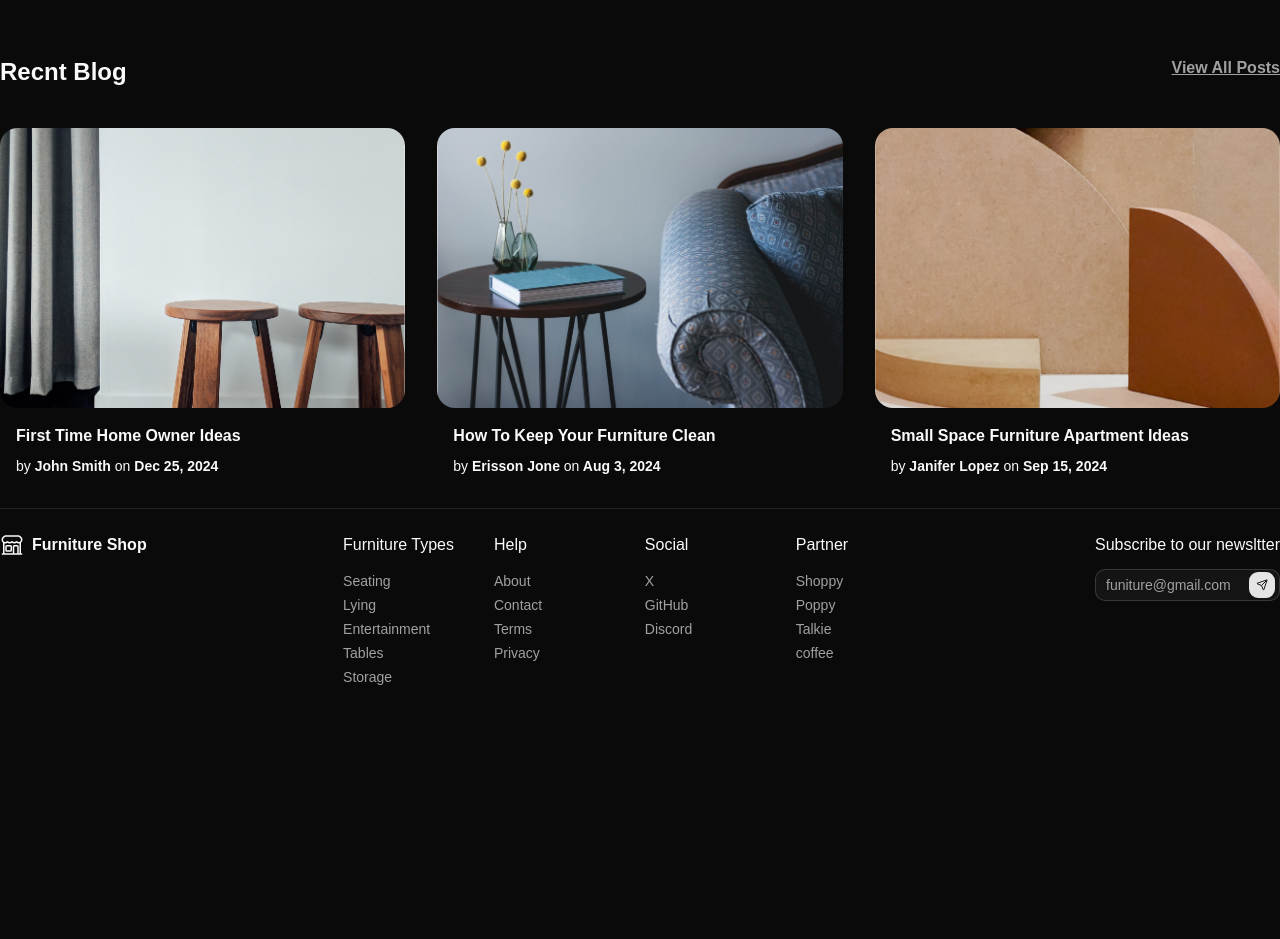
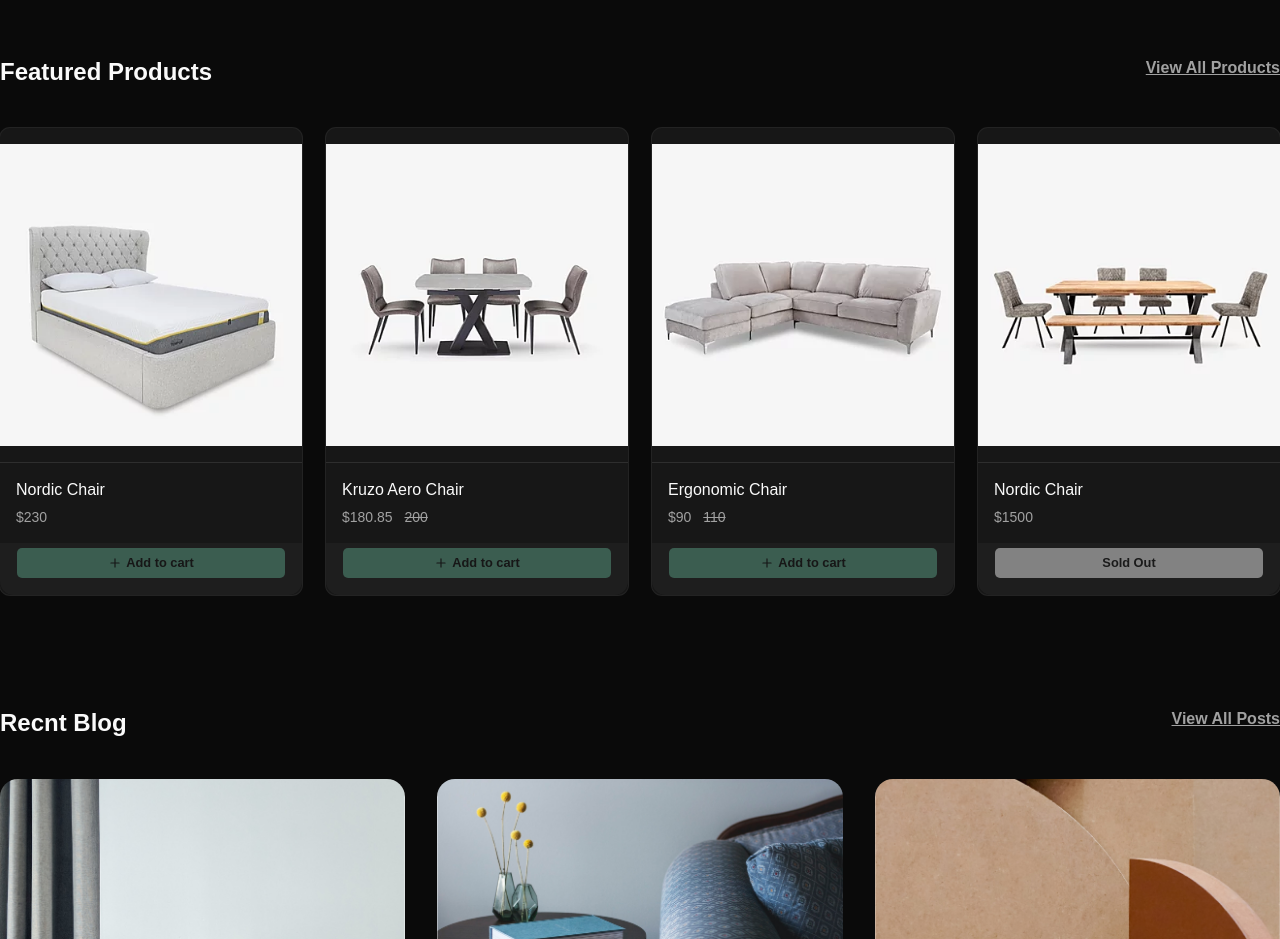
Before and after one commit to WaiKyawMyo/furniture-web, a React (Vite) app: page / in a window 1280 px wide. Shown: the part 920-1859 px from the top of the page. Before the commit the page ends 1633 px from the top, so only its background shows below. Built offline with nearby package versions, Linux system fonts and the light colour scheme.

Commit message:
finish home products card

```diff
--- a/src/Pages/Home.tsx
+++ b/src/Pages/Home.tsx
@@ -1,20 +1,31 @@
 import BlogCard from "@/components/blogs/BlogCard";
 import CarouselPlugin from "@/components/products/CarouselCard";
+import ProductCard from "@/components/products/ProductCard";
 import { Button } from "@/components/ui/button";
 import Couch from "@/data/images/couch.png";
 import { posts } from "@/data/posts";
 import { products } from "@/data/products";
 import { Link } from "react-router";
 
-const samplePosts = posts.slice(0,3)
-
+const samplePosts = posts.slice(0, 3);
+const sampleProducts= products.slice(0,4)
 const Home = () => {
-  const Title = ({title,href,sideText}:{title:string,href:string,sideText:string})=> (
+  const Title = ({
+    title,
+    href,
+    sideText,
+  }: {
+    title: string;
+    href: string;
+    sideText: string;
+  }) => (
     <div className="px-4 md:px-0 lg:px-0 mt-28 mb-10 flex flex-col lg:flex-row lg:justify-between md:flex-row md:justify-between ">
       <h2 className="text-2xl font-bold mb-4 md:mb-0">{title}</h2>
-      <Link className="text-muted-foreground font-semibold underline" to={href}>{sideText}</Link>
+      <Link className="text-muted-foreground font-semibold underline" to={href}>
+        {sideText}
+      </Link>
     </div>
-  )
+  );
   return (
     <div className="container mx-auto">
       <div className=" flex flex-col lg:flex-row lg:justify-between ">
@@ -46,9 +57,18 @@ const Home = () => {
         {/* Image Section */}
         <img className="w-full lg:3/5" src={Couch} alt="" />
       </div>
-      <CarouselPlugin products={products}/>
-      <Title title="Recnt Blog" href="/blogs" sideText="View All Posts"/>
-      <BlogCard posts={samplePosts}/>
+      <CarouselPlugin products={products} />
+      <Title title="Featured Products" href="/products" sideText="View All Products" />
+      <div className="grid grid-cols-1 gap-6 md:grid-cols-2 lg:grid-cols-4 px-4 md:px-0">
+        {sampleProducts.map((product)=>(
+        <ProductCard key={product.id}  product= {product}/>
+      ))}
+      </div>
+
+
+
+      <Title title="Recnt Blog" href="/blogs" sideText="View All Posts" />
+      <BlogCard posts={samplePosts} />
     </div>
   );
 };
--- /dev/null
+++ b/src/Pages/products/Product.tsx
@@ -0,0 +1,8 @@
+
+const Product = () => {
+  return (
+    <div>Product</div>
+  )
+}
+
+export default Product
--- /dev/null
+++ b/src/Pages/products/ProductDetail.tsx
@@ -0,0 +1,8 @@
+
+const ProductDetail = () => {
+  return (
+    <div>ProductDetail</div>
+  )
+}
+
+export default ProductDetail
--- /dev/null
+++ b/src/Pages/products/ProductRootLayout.tsx
@@ -0,0 +1,9 @@
+import { Outlet } from "react-router"
+
+const ProductRootLayout = () => {
+  return (
+    <Outlet/>
+)
+}
+
+export default ProductRootLayout
--- a/src/components/icons.tsx
+++ b/src/components/icons.tsx
@@ -1,4 +1,4 @@
-import {   ArrowLeftIcon, HomeIcon, LayersIcon, MenuIcon,SendIcon, TriangleAlertIcon ,} from "lucide-react";
+import {   ArrowLeftIcon, HomeIcon, LayersIcon, MenuIcon,PlusIcon,SendIcon, TriangleAlertIcon ,} from "lucide-react";
  export type IconProps = React.HTMLAttributes<SVGElement>
 export const Icons = {
   logo: (props:IconProps) => (
@@ -20,6 +20,7 @@ export const Icons = {
   menu: MenuIcon,
   home: HomeIcon,
   send:SendIcon,
+  Plus:PlusIcon,
   layers:LayersIcon,
   ArrowLeft: ArrowLeftIcon,
   Exclamation: TriangleAlertIcon
--- /dev/null
+++ b/src/components/products/ProductCard.tsx
@@ -0,0 +1,57 @@
+import type { Product } from "@/types";
+import { Button } from "@/components/ui/button";
+import { AspectRatio } from "@/components/ui/aspect-ratio";
+import {
+  Card,
+  CardContent,
+  CardDescription,
+  CardFooter,
+  CardHeader,
+  CardTitle,
+} from "@/components/ui/card";
+import { Link } from "react-router";
+import { Icons } from "../icons";
+interface ProductProps {
+  product: Product;
+}
+
+const ProductCard = ({ product }: ProductProps) => {
+  return (
+    <Card className="size-full overflow-hidden rounded-lg gap-0">
+      <Link to={`/poducts/${product.id}`} aria-label={product.name}>
+        <CardHeader className="border-b p-0">
+          <AspectRatio ratio={1 / 1} className="bg-muted">
+            <img
+              src={product.images[0]}
+              alt="product image"
+              className="size-full object-cover"
+              loading="lazy"
+            />
+          </AspectRatio>
+        </CardHeader>
+      </Link>
+      <CardContent className="space-y-1.5 p-4 ">
+        <CardTitle className="line-clamp-1">{product.name}</CardTitle>
+        <CardDescription className="line-clamp-1">${product.price} {product.discount>0 && (
+            <span className="ml-2 font-extralight line-through">{product.discount}</span>
+        )}</CardDescription>
+      </CardContent>
+      <CardFooter className="p-4 pt-1 border-0">
+        {product.status === "sold" ? (
+          <Button
+            size={"sm"}
+            disabled={true}
+            aria-label="Sold Out"
+            className="h-8 w-full rounded-sm font-bold"
+          >
+            Sold Out
+          </Button>
+        ) : (
+          <Button size={"sm"} className="h-8 w-full rounded-sm font-bold bg-own"><Icons.Plus className=""/> Add to cart</Button>
+        )}
+      </CardFooter>
+    </Card>
+  );
+};
+
+export default ProductCard;
--- /dev/null
+++ b/src/components/ui/aspect-ratio.tsx
@@ -0,0 +1,9 @@
+import { AspectRatio as AspectRatioPrimitive } from "radix-ui"
+
+function AspectRatio({
+  ...props
+}: React.ComponentProps<typeof AspectRatioPrimitive.Root>) {
+  return <AspectRatioPrimitive.Root data-slot="aspect-ratio" {...props} />
+}
+
+export { AspectRatio }
--- a/src/router.tsx
+++ b/src/router.tsx
@@ -1,5 +1,4 @@
 import { createBrowserRouter } from "react-router";
-import RootLayout from "./Pages/RootLayout";
 
 import Home from "./Pages/Home";
 import About from "./Pages/About";
@@ -7,6 +6,10 @@ import Error from "./Pages/Error";
 import Blog from "./Pages/blogs/Blog";
 import BlogDetail from "./Pages/blogs/BlogDetail";
 import BlogRootLayout from "./Pages/blogs/BlogRootLayout";
+import ProductRootLayout from "./Pages/products/ProductRootLayout";
+import RootLayout from "./Pages/RootLayout";
+import Product from "./Pages/products/Product";
+import ProductDetail from "./Pages/products/ProductDetail";
 const router = createBrowserRouter([
   {
     path: "/",
@@ -35,6 +38,14 @@ const router = createBrowserRouter([
           },
         ],
       },
+      {
+        path: "products",
+        Component: ProductRootLayout,
+        children: [
+          { index: true, Component: Product },
+          { path: ":productId", Component: ProductDetail },
+        ],
+      },
     ],
   },
 ]);
```
